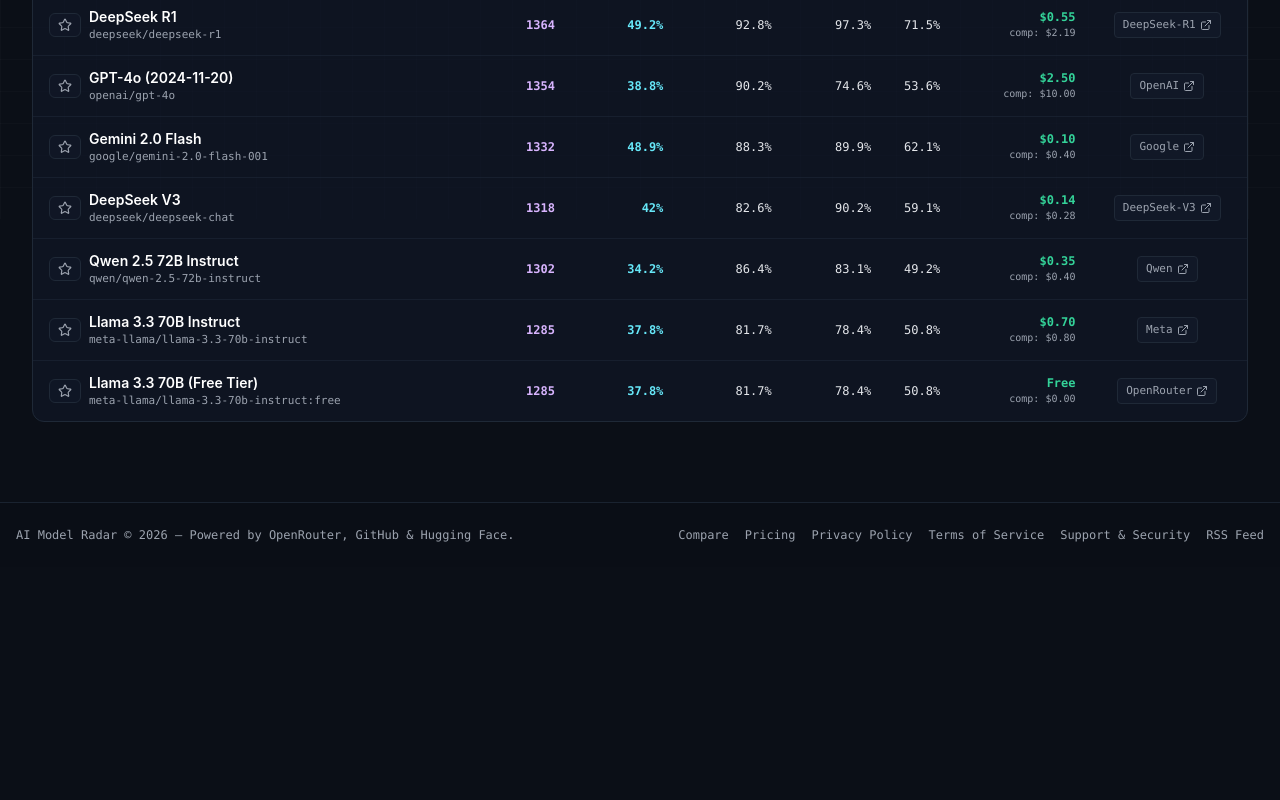
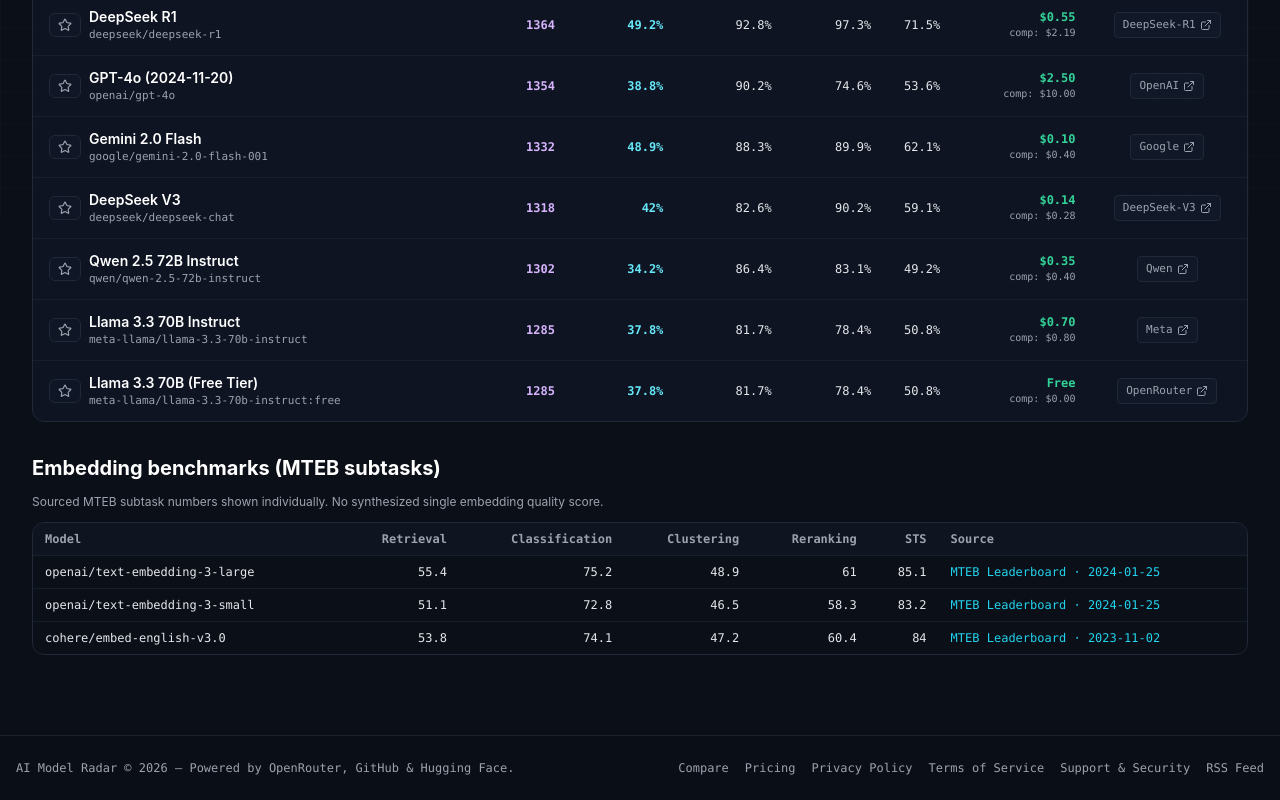
Before and after one commit to daryllrebeiro/ai-model-radar, a Next.js app: page /benchmarks in a window 1280 px wide. Shown: the part 581-1381 px from the top of the page. Before the commit the page ends 1148 px from the top, so only its background shows below. Built offline with nearby package versions, Linux system fonts and the light colour scheme; no server answers.

Commit message:
feat(s9): embeddings lane with category switch and MTEB subtasks

```diff
--- a/src/app/benchmarks/page.tsx
+++ b/src/app/benchmarks/page.tsx
@@ -1,5 +1,6 @@
 import React from 'react';
 import { RAW_BENCHMARK_DATA } from '@/lib/benchmarks';
+import { RAW_EMBEDDING_BENCHMARKS } from '@/lib/embeddings';
 import { BenchmarkMatrix } from '@/components/benchmarks/benchmark-matrix';
 import { Award, Info } from 'lucide-react';
 
@@ -35,6 +36,46 @@
       <section>
         <BenchmarkMatrix initialRecords={RAW_BENCHMARK_DATA} />
       </section>
+
+      {/* S9: Embedding MTEB subtasks — individual scores, no composite */}
+      <section className="space-y-3">
+        <h2 className="text-xl font-bold text-white">Embedding benchmarks (MTEB subtasks)</h2>
+        <p className="text-xs text-gray-400 max-w-2xl">
+          Sourced MTEB subtask numbers shown individually. No synthesized single embedding quality score.
+        </p>
+        <div className="overflow-x-auto rounded-xl border border-gray-800">
+          <table className="min-w-full text-xs font-mono">
+            <thead>
+              <tr className="bg-gray-900/60 text-gray-400">
+                <th className="text-left px-3 py-2">Model</th>
+                <th className="text-right px-3 py-2">Retrieval</th>
+                <th className="text-right px-3 py-2">Classification</th>
+                <th className="text-right px-3 py-2">Clustering</th>
+                <th className="text-right px-3 py-2">Reranking</th>
+                <th className="text-right px-3 py-2">STS</th>
+                <th className="text-left px-3 py-2">Source</th>
+              </tr>
+            </thead>
+            <tbody>
+              {RAW_EMBEDDING_BENCHMARKS.map((r) => (
+                <tr key={r.model_id} className="border-t border-gray-800/60 text-gray-200">
+                  <td className="px-3 py-2">{r.model_id}</td>
+                  <td className="text-right px-3 py-2">{r.retrieval ?? '—'}</td>
+                  <td className="text-right px-3 py-2">{r.classification ?? '—'}</td>
+                  <td className="text-right px-3 py-2">{r.clustering ?? '—'}</td>
+                  <td className="text-right px-3 py-2">{r.reranking ?? '—'}</td>
+                  <td className="text-right px-3 py-2">{r.sts ?? '—'}</td>
+                  <td className="px-3 py-2">
+                    <a href={r.source_url} target="_blank" rel="noopener noreferrer" className="text-cyan-400 hover:underline">
+                      {r.source_name} · {r.tested_date}
+                    </a>
+                  </td>
+                </tr>
+              ))}
+            </tbody>
+          </table>
+        </div>
+      </section>
     </div>
   );
 }
--- /dev/null
+++ b/src/lib/embeddings.ts
@@ -0,0 +1,112 @@
+import { EmbeddingModelRecord, EmbeddingBenchmarkRecord, ModelCategory } from '@/types/embeddings';
+
+/**
+ * S9 — Curated embedding catalog + MTEB subtask scores.
+ * Sourced + dated like chat benchmarks. No composite score, ever.
+ */
+export const RAW_EMBEDDING_DATA: EmbeddingModelRecord[] = [
+  {
+    model_id: 'openai/text-embedding-3-large',
+    name: 'text-embedding-3-large',
+    provider: 'OpenAI',
+    dimensions: 3072,
+    max_input_length: 8191,
+    price_per_1m: 0.13,
+    verified_date: '2026-09-10',
+    source_name: 'OpenAI Embeddings Guide',
+    source_url: 'https://platform.openai.com/docs/guides/embeddings',
+  },
+  {
+    model_id: 'openai/text-embedding-3-small',
+    name: 'text-embedding-3-small',
+    provider: 'OpenAI',
+    dimensions: 1536,
+    max_input_length: 8191,
+    price_per_1m: 0.02,
+    verified_date: '2026-09-10',
+    source_name: 'OpenAI Embeddings Guide',
+    source_url: 'https://platform.openai.com/docs/guides/embeddings',
+  },
+  {
+    model_id: 'cohere/embed-english-v3.0',
+    name: 'Embed English v3.0',
+    provider: 'Cohere',
+    dimensions: 1024,
+    max_input_length: 512,
+    price_per_1m: 0.1,
+    verified_date: '2026-09-10',
+    source_name: 'Cohere Embed Docs',
+    source_url: 'https://docs.cohere.com/docs/cohere-embed',
+  },
+];
+
+export const RAW_EMBEDDING_BENCHMARKS: EmbeddingBenchmarkRecord[] = [
+  {
+    model_id: 'openai/text-embedding-3-large',
+    name: 'text-embedding-3-large',
+    provider: 'OpenAI',
+    retrieval: 55.4,
+    classification: 75.2,
+    clustering: 48.9,
+    reranking: 61.0,
+    sts: 85.1,
+    tested_date: '2024-01-25',
+    source_name: 'MTEB Leaderboard',
+    source_url: 'https://huggingface.co/spaces/mteb/leaderboard',
+  },
+  {
+    model_id: 'openai/text-embedding-3-small',
+    name: 'text-embedding-3-small',
+    provider: 'OpenAI',
+    retrieval: 51.1,
+    classification: 72.8,
+    clustering: 46.5,
+    reranking: 58.3,
+    sts: 83.2,
+    tested_date: '2024-01-25',
+    source_name: 'MTEB Leaderboard',
+    source_url: 'https://huggingface.co/spaces/mteb/leaderboard',
+  },
+  {
+    model_id: 'cohere/embed-english-v3.0',
+    name: 'Embed English v3.0',
+    provider: 'Cohere',
+    retrieval: 53.8,
+    classification: 74.1,
+    clustering: 47.2,
+    reranking: 60.4,
+    sts: 84.0,
+    tested_date: '2023-11-02',
+    source_name: 'MTEB Leaderboard',
+    source_url: 'https://huggingface.co/spaces/mteb/leaderboard',
+  },
+];
+
+const EMBEDDING_HINTS = ['embed', 'bge-', 'e5-', 'gte-', 'text-embedding', 'cohere/embed', 'voyage'];
+
+export function classifyModelCategory(modelId: string): ModelCategory {
+  const needle = modelId.toLowerCase().replace(/:free$/, '');
+  if (RAW_EMBEDDING_DATA.some((r) => r.model_id.toLowerCase() === needle)) return 'embedding';
+  if (EMBEDDING_HINTS.some((h) => needle.includes(h))) return 'embedding';
+  return 'chat';
+}
+
+export function findEmbeddingForModel(modelId: string): EmbeddingModelRecord | null {
+  const needle = modelId.toLowerCase().replace(/:free$/, '');
+  return (
+    RAW_EMBEDDING_DATA.find((r) => r.model_id.toLowerCase() === needle) ||
+    RAW_EMBEDDING_DATA.find(
+      (r) => needle.includes(r.model_id.toLowerCase()) || r.model_id.toLowerCase().includes(needle),
+    ) ||
+    null
+  );
+}
+
+export function findEmbeddingBenchmark(modelId: string): EmbeddingBenchmarkRecord | null {
+  const needle = modelId.toLowerCase().replace(/:free$/, '');
+  return RAW_EMBEDDING_BENCHMARKS.find((r) => r.model_id.toLowerCase() === needle) || null;
+}
+
+export function filterModelIdsByCategory(modelIds: string[], category: ModelCategory): string[] {
+  return modelIds.filter((id) => classifyModelCategory(id) === category);
+}
--- /dev/null
+++ b/src/types/embeddings.ts
@@ -0,0 +1,43 @@
+/**
+ * S9 — Dedicated embeddings / vector-model lane.
+ *
+ * Chat-model columns (arena_elo, swe_bench, humaneval…) are inapplicable to
+ * embeddings. Embeddings get their own discriminator + attribute schema:
+ * dimensions, max input length, price per call, and INDIVIDUAL MTEB subtask
+ * scores. No synthesized single "embedding quality score" — same discipline
+ * as chat benchmarks (show subtasks individually, never a fabricated composite).
+ */
+
+export type ModelCategory = 'chat' | 'embedding';
+
+export interface EmbeddingModelRecord {
+  model_id: string;
+  name: string;
+  provider: string;
+  /** Vector dimensionality. Null = unpublished. */
+  dimensions: number | null;
+  /** Max input tokens/chars as published. Null = unpublished. */
+  max_input_length: number | null;
+  /** Price per 1M tokens (or per call where noted). Null = unpublished. */
+  price_per_1m: number | null;
+  verified_date: string;
+  source_name: string;
+  source_url: string;
+}
+
+/** Individual MTEB subtask scores — one row per model, subtasks kept separate. */
+export interface EmbeddingBenchmarkRecord {
+  model_id: string;
+  name: string;
+  provider: string;
+  /** MTEB subtask scores (0-100), each individually sourced. Omit unknown. */
+  retrieval?: number;
+  classification?: number;
+  clustering?: number;
+  reranking?: number;
+  sts?: number;
+  summarization?: number;
+  tested_date: string;
+  source_name: string;
+  source_url: string;
+}
```
Also changed, not shown: 1 other file (tests, documents, lock files or other folders).
